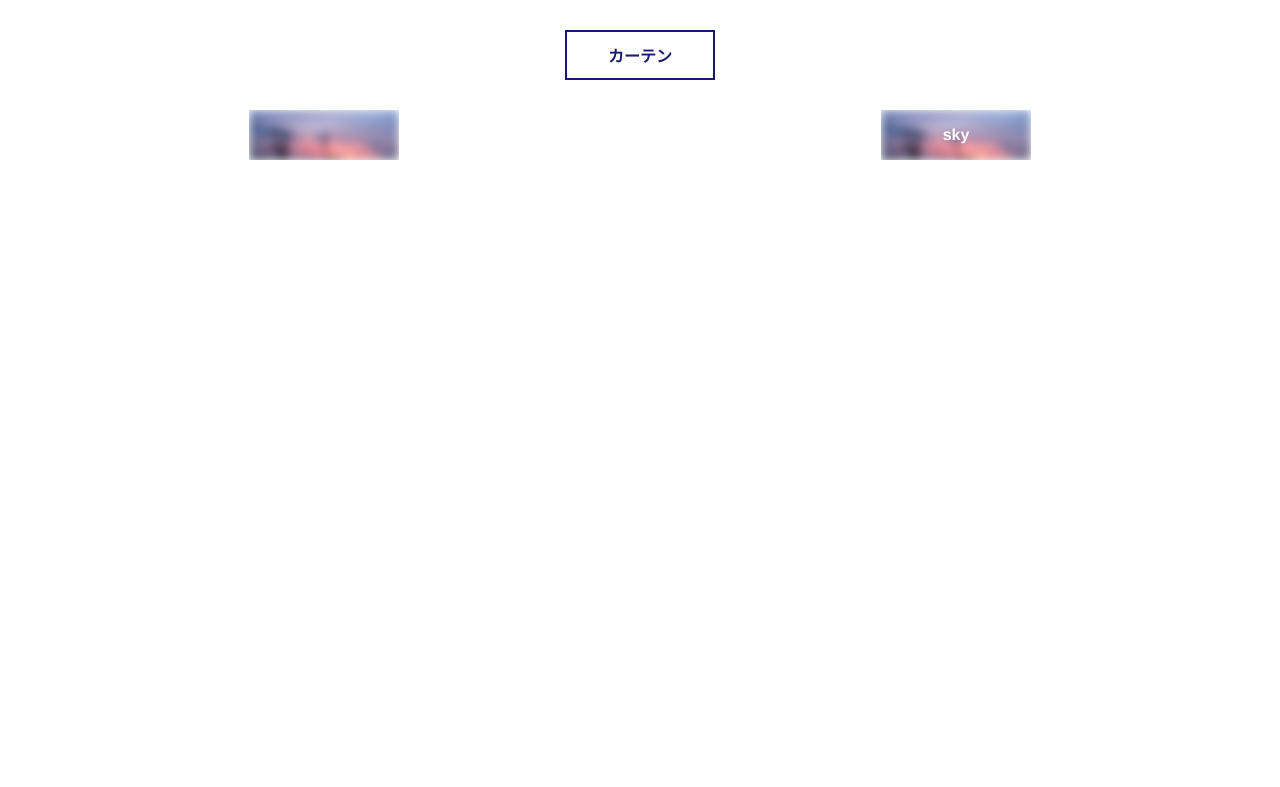
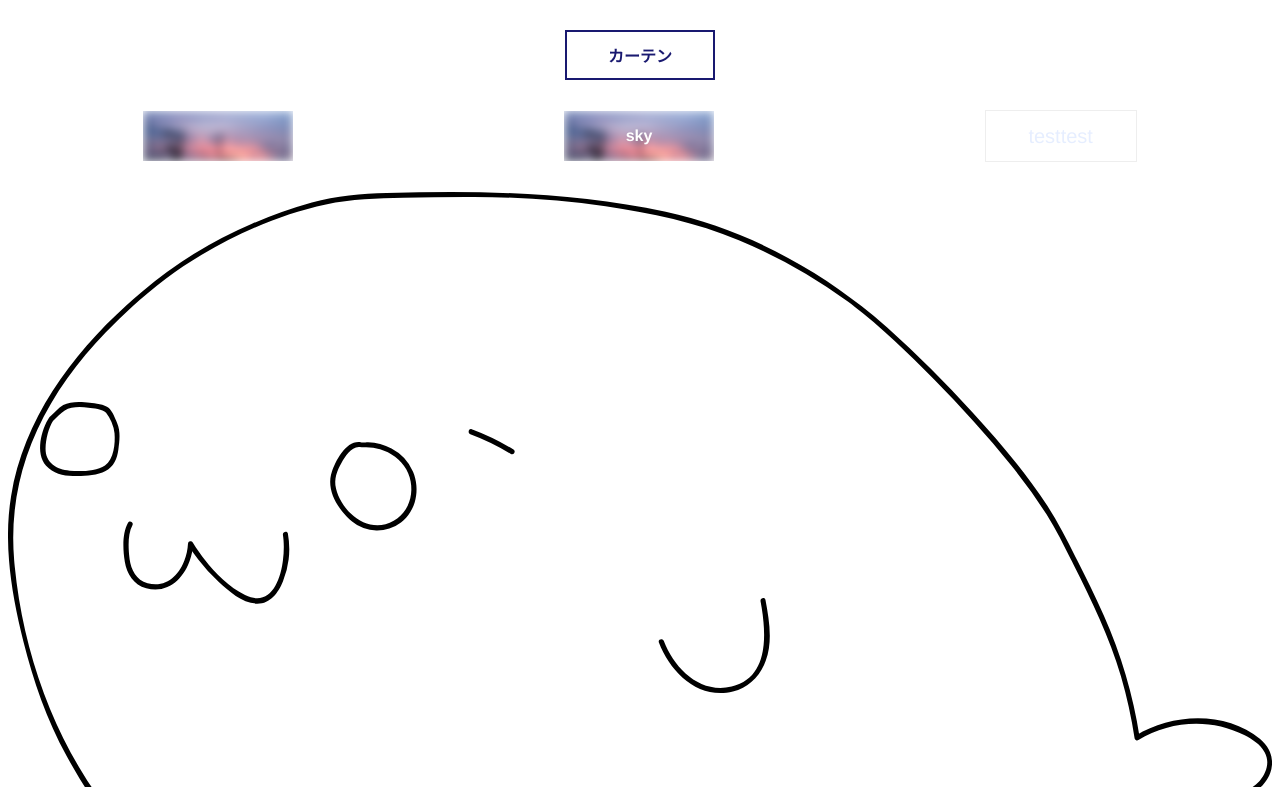
Before and after one commit to heines/learn-css, a Vue app in the folder learn-css-dev/: page / in a window 1280 px wide. Shown: the part 1473-2260 px from the top of the page. Before the commit the page ends 1683 px from the top, so only its background shows below. Built offline with nearby package versions, Linux system fonts and the light colour scheme.

Commit message:
add fill button. (and add svg test. )

```diff
--- a/learn-css-dev/src/pages/buttons.vue
+++ b/learn-css-dev/src/pages/buttons.vue
@@ -48,6 +48,9 @@
         a.c-btn.p-btn-blur-opacity(href='' tags='entrance') sky
           .p-btn-blur-opacity__bg1
           .p-btn-blur-opacity__bg2
+        a.c-btn.p-btn-fill(href='#' data-text='testtest') testtest
+      .c-flexbox
+        img(src='../assets/test.svg')
 </template>
 
 <script>
@@ -77,4 +80,37 @@
   @import '../css/Object/Project/_btn-biscuit.scss';
   @import '../css/Object/Project/_cookie.scss';
   @import '../css/Layout/_layout.scss';
+
+  .p-btn-fill {
+    width: 150px;
+    height: 50px;
+    position: relative;
+    border: 1px solid #eee;
+    line-height: 50px;
+    font-size: 20px;
+    text-align: center;
+    color: $sky;
+    &::before {
+      width: 100%;
+      height: 100px;
+      position: absolute;
+      top: 0;
+      left: 0;
+      content: attr(data-text);
+      color: $midnight;
+      clip: rect(0,0,100px,0);
+    }
+    &:hover::before {
+      animation-name: fillin;
+      animation-duration: 1.0s;
+      animation-timing-function: linear;
+      animation-fill-mode: forwards;
+    }
+  }
+
+  @keyframes fillin {
+    to {
+      clip: rect(0,150px,100px,0);
+    }
+  }
 </style>
```
Also changed, not shown: learn-css-dev/src/assets/test.svg (added), 10 other files (tests, documents, lock files or other folders).
